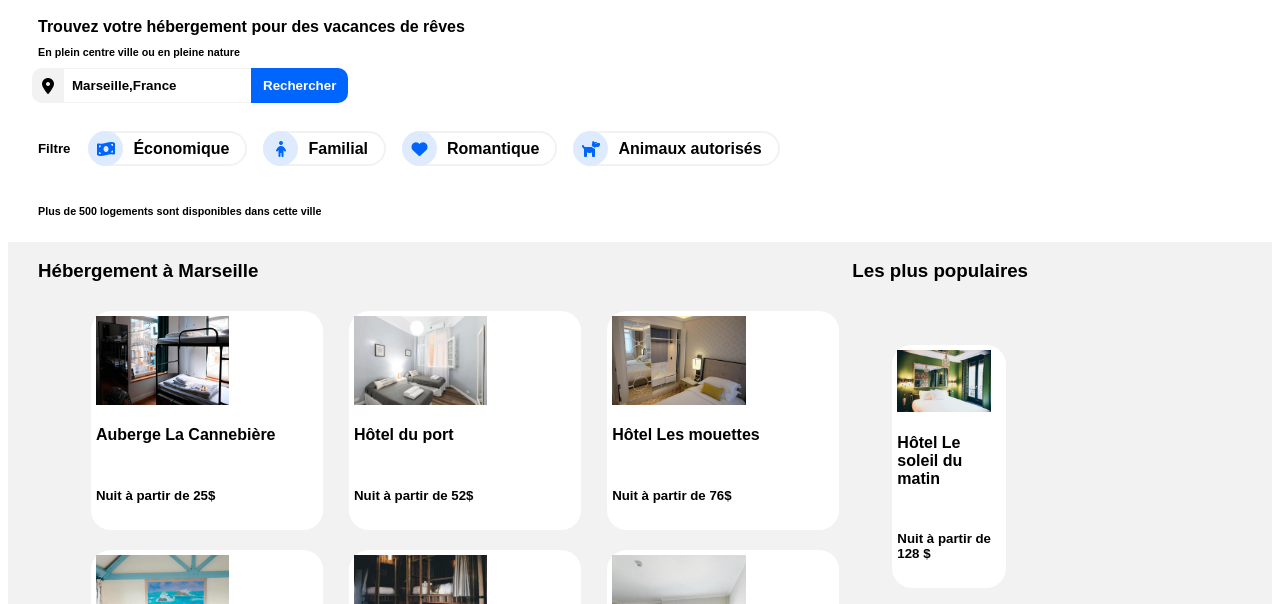
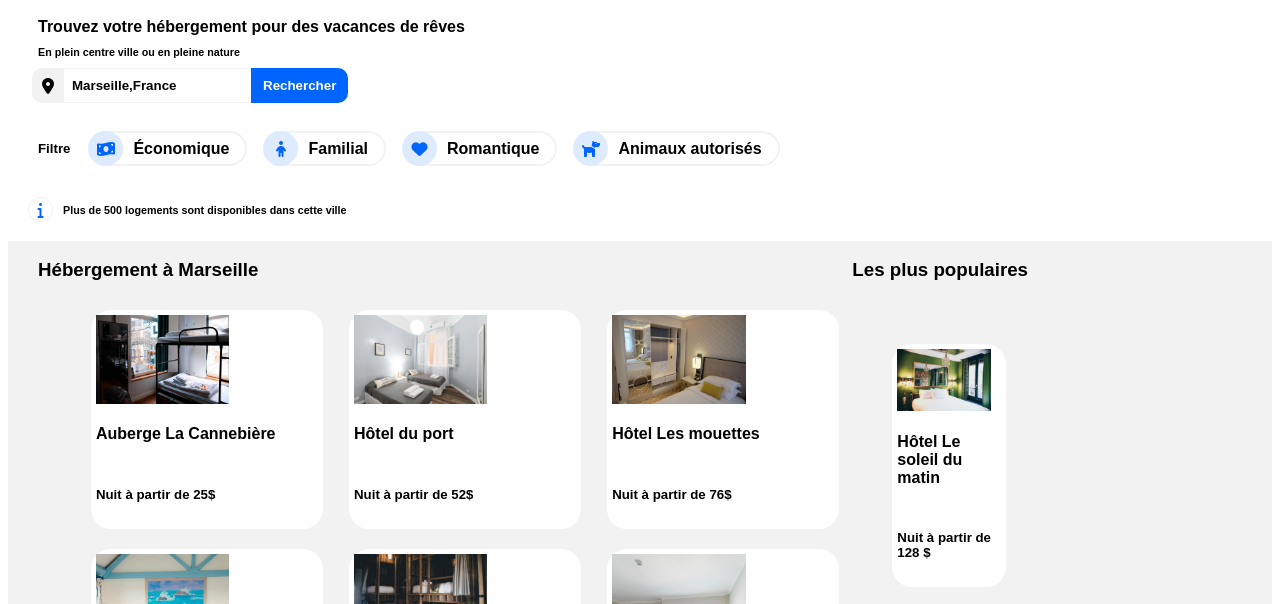
Before and after one commit to michelre/projet2, a plain HTML site: page index.html in a window 1280 px wide. Shown: the part 151-755 px from the top of the page. Drawn offline with Linux system fonts and the light colour scheme.

Commit message:
[ADD] the icon under the filterbar on the h6 line

```diff
--- a/css/index.css
+++ b/css/index.css
@@ -127,6 +127,7 @@ a:hover {
     display: flex;
     align-items: center;
     padding-left: 20px;
+    margin-bottom: 0;
 }
 
 #filterbar h5 {
@@ -165,9 +166,23 @@ a:hover {
     color: #0065FC;
 }
 
-#filter h6 {
-    margin-top: 10px;
-    padding-left: 30px;
+.info {
+    display: flex;
+    align-items: center;
+    align-content: center;
+    padding-left: 20px;
+}
+
+#infoimg {
+    width: 25px;
+    height: 25px;
+    border: 1px solid #F2F2F2;
+    border-radius: 50%;
+    display: flex;
+    align-items: center;
+    justify-content: center;
+    color: #0065FC;
+    margin-right: 10px;
 }
 
 #lodging {
--- a/index.html
+++ b/index.html
@@ -60,7 +60,12 @@
                     Animaux autorisés
                 </li>
             </ul>
-            <h6>Plus de 500 logements sont disponibles dans cette ville</h6>
+            <section class="info">
+                <div id="infoimg">
+                    <i class="fa-solid fa-info"></i>
+                </div>
+                <h6>Plus de 500 logements sont disponibles dans cette ville</h6>
+            </section>
         </div>
         <section id="lodging">
             <section class="menu">
```
